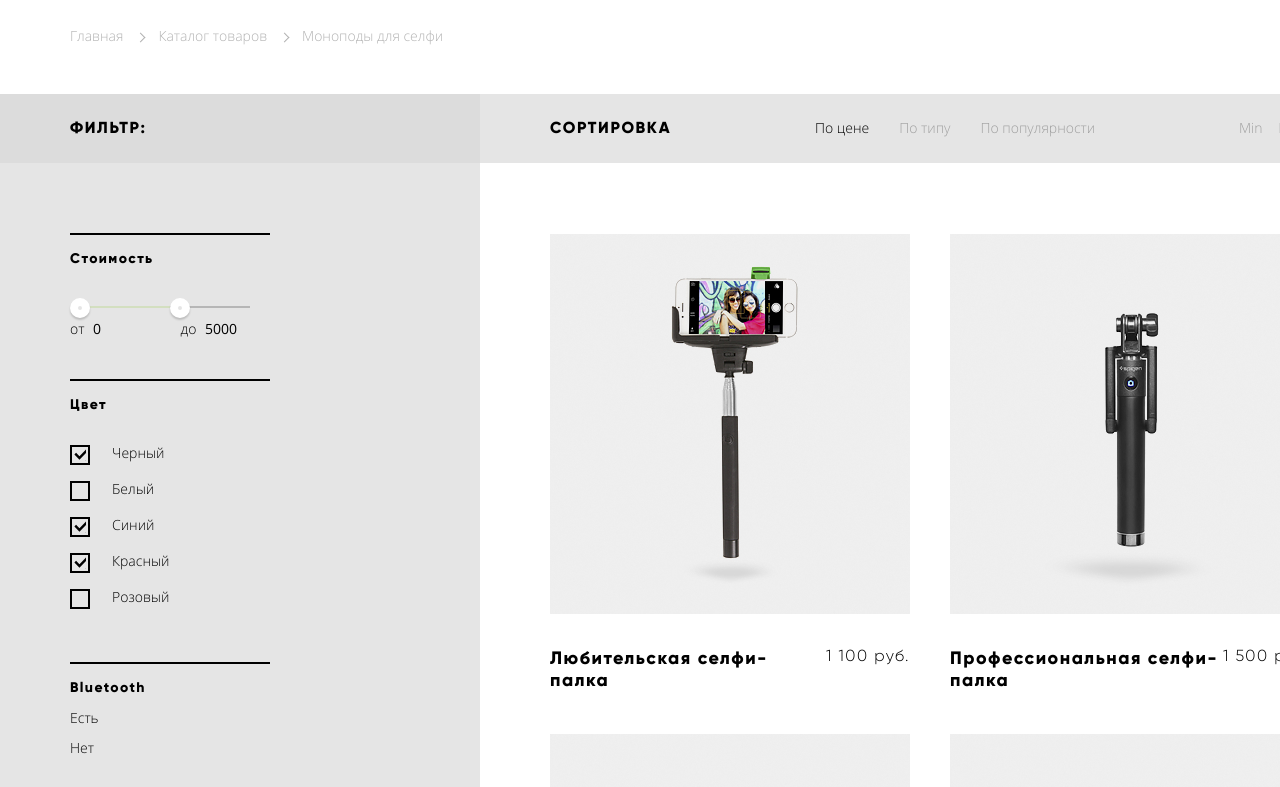
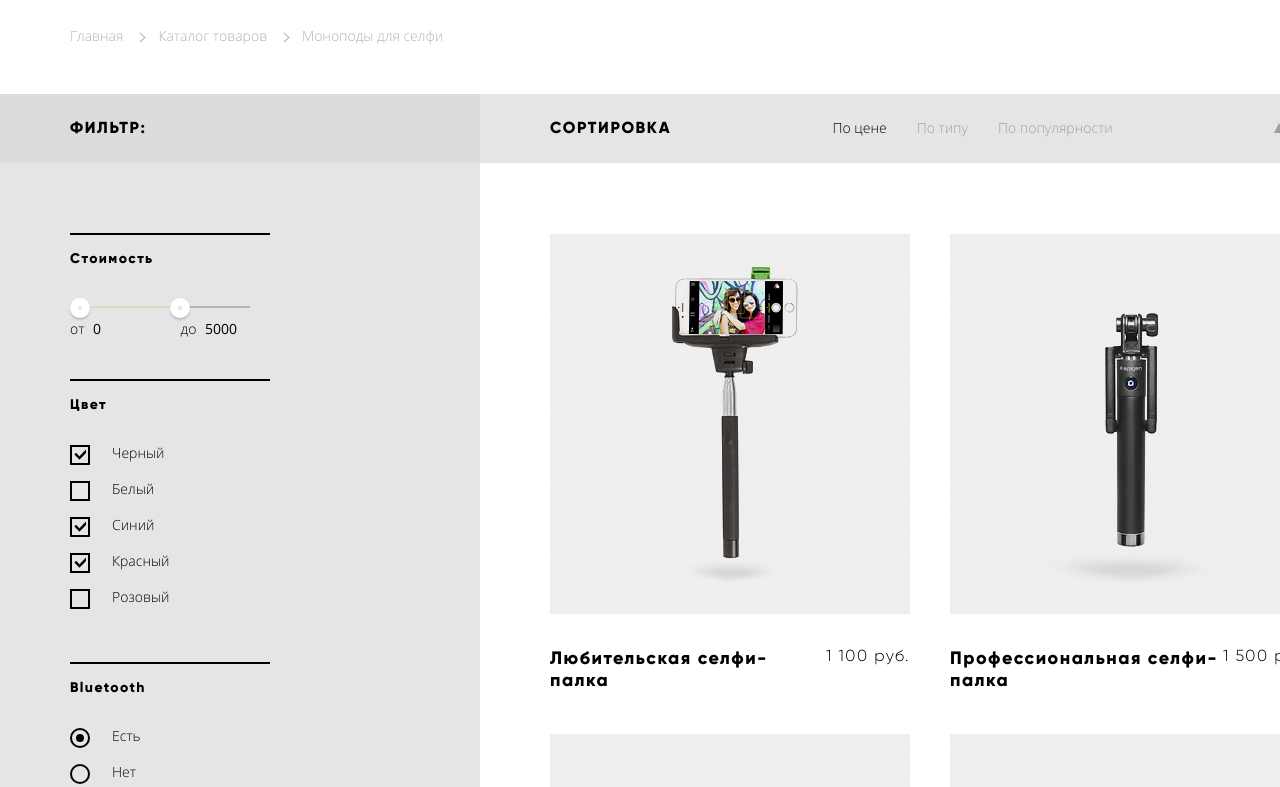
Before and after one commit to KhomenkoJulia/1794239-device-31, a plain HTML site: page catalog.html in a window 1280 px wide. Shown: the part 333-1120 px from the top of the page. Drawn offline with Linux system fonts and the light colour scheme.

Commit message:
Закончила декорашки

```diff
--- a/catalog.html
+++ b/catalog.html
@@ -23,8 +23,8 @@
     <nav class="nav-menu">
       <div class="nav-menu-top">
         <form class="search-form" action="#" method="get">
-          <label for="search-input">Поиск по сайту</label>
-          <input class="search-input" id="search-input" type="text" name="search">
+          <label for="search-input"><span class="visually-hidden">Поиск</span></label>
+          <input class="search-input" id="search-input" type="text" name="search" placeholder="Поиск по сайту">
           <button class="search-button" type="submit">Найти</button>
         </form>
         <ul class="profile-list">
@@ -165,14 +165,16 @@
           </fieldset>
           <fieldset class="filter-fieldset">
             <legend>Bluetooth</legend>
-            <p class="filter-p">
-              <input id="bluetooth-true" class="filter-input-radio visually-hidden" type="radio" name="bluetooth" value="Есть" checked>
-              <label for="bluetooth-true">Есть</label>
-            </p>
-            <p class="filter-p">
-              <input id="bluetooth-false" class="filter-input-radio visually-hidden" type="radio" name="bluetooth" value="Нет">
-              <label for="bluetooth-false">Нет</label>
-            </p>
+            <ul class="filter-list">
+              <li class="filter-item">
+                <input id="bluetooth-true" class="filter-input-radio visually-hidden" type="radio" name="bluetooth" value="Есть" checked>
+                <label for="bluetooth-true">Есть</label>
+              </li>
+              <li class="filter-item">
+                <input id="bluetooth-false" class="filter-input-radio visually-hidden" type="radio" name="bluetooth" value="Нет">
+                <label for="bluetooth-false">Нет</label>
+              </li>
+            </ul>
           </fieldset>
           <button class="filter-button link-details" type="submit">Показать</button>
         </form>
@@ -191,13 +193,13 @@
           </ul>
           <ul class="sort-direction-list">
             <li class=" sort-item">
-              <a class="sort-link sort-link-arrow" href="#">
-                Min
+              <a class="sort-link sort-link-min" href="#">
+                <span class="visually-hidden">Min</span>
               </a>
             </li>
             <li class="sort-item">
-              <a class="sort-link sort-link-arrow sort-link-active" href="#">
-                Max
+              <a class="sort-link sort-link-max sort-link-active" href="#">
+                <span class="visually-hidden">Max</span>
               </a>
             </li>
           </ul>
--- a/css/style.css
+++ b/css/style.css
@@ -1311,10 +1311,10 @@ h2 {
   position: relative;
   display: block;
   cursor: pointer;
-  user-select: none;
-}
-
-.filter-input-checkbox + label {
+}
+
+.filter-input-checkbox + label,
+.filter-input-radio + label {
   margin-bottom: 20px;
   margin-left: 42px;
 }
@@ -1326,7 +1326,7 @@ h2 {
   top: 0;
   width: 16px;
   height: 16px;
-  border: 2px solid #000000;
+  border: 2px solid var(--basic-black);
 }
 
 .filter-input-checkbox:checked + label::after {
@@ -1339,6 +1339,28 @@ h2 {
   background-image: url(../img/checkbox.svg);
 }
 
+.filter-input-radio + label::before {
+  content: "";
+  position: absolute;
+  left: -42px;
+  top: 0;
+  width: 16px;
+  height: 16px;
+  border: 2px solid var(--basic-black);
+  border-radius: 50%;
+}
+
+.filter-input-radio:checked + label::after {
+  content: "";
+  position: absolute;
+  top: 6px;
+  left: -36px;
+  width: 8px;
+  height: 8px;
+  background-color: var(--basic-black);
+  border-radius: 50%;
+}
+
 .filter-button {
   border: none;
   width: 200px;
@@ -1366,9 +1388,27 @@ h2 {
   margin: 0;
   padding: 0;
   display: flex;
-  align-items: center;
-  gap: 16px;
-  margin-right: 5px;
+  column-gap: 16px;
+}
+
+.sort-link-min,
+.sort-link-max {
+  display: block;
+  width: 0;
+  height: 0;
+}
+
+.sort-link-min {
+  border-bottom: 10px solid var(--basic-black);
+  border-left: 5px solid transparent;
+  border-right: 5px solid transparent;
+}
+
+.sort-link-max {
+  border-top: 10px solid var(--basic-black);
+  border-left: 5px solid transparent;
+  border-right: 5px solid transparent;
+  left: 0;
 }
 
 .sort-link-arrow:hover {
```
Also changed, not shown: 1 other file.
